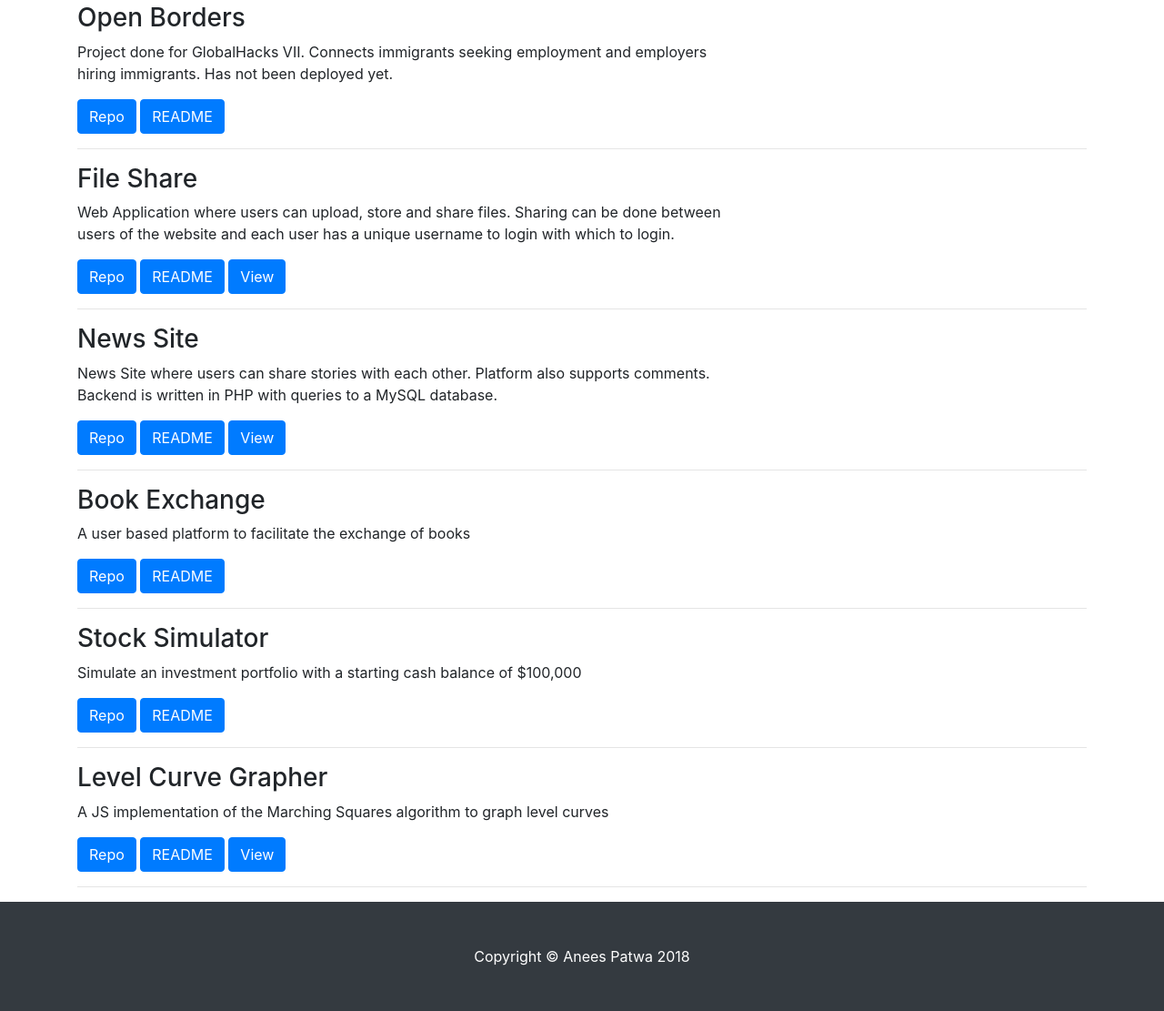
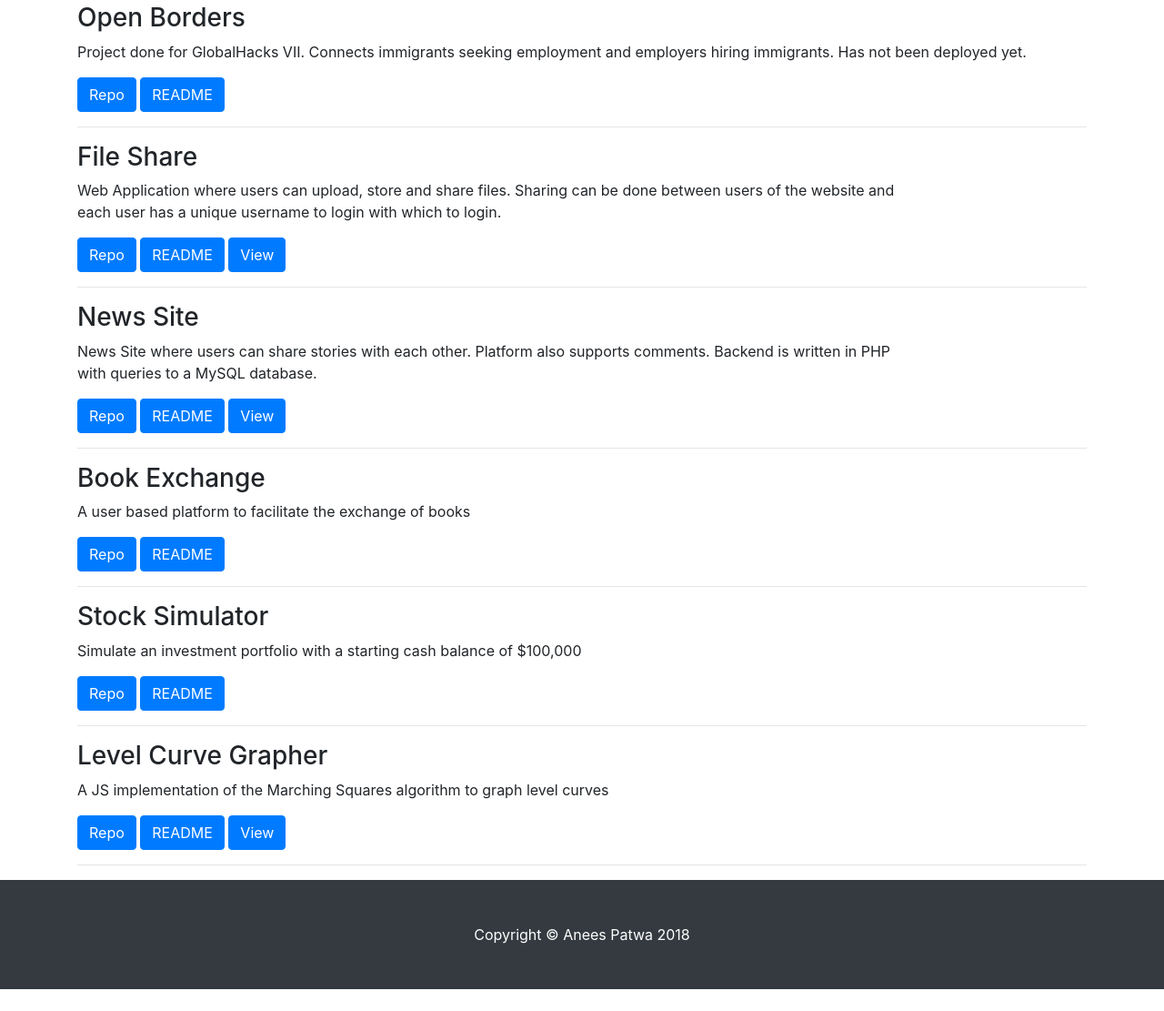
Before and after one commit to anees-patwa/anees-patwa.github.io, a website: page index.html in a window 1280 px wide. Shown: the part 149-1260 px from the top of the page at 91% size. After the commit the page ends 1236 px from the top, so only its background shows below. Drawn offline with Linux system fonts and the light colour scheme.

Commit message:
changed colunm size

```diff
--- a/index.html
+++ b/index.html
@@ -55,7 +55,7 @@
     <!-- Project One -->
     <div class="row">
 
-      <div class="col-md-8">
+      <div class="col-md-12">
         <h3>Open Borders</h3>
         <p>Project done for GlobalHacks VII. Connects immigrants seeking employment and employers hiring immigrants.
           Has not been deployed yet.
@@ -71,7 +71,7 @@
     <!-- Project Two -->
     <div class="row">
 
-      <div class="col-md-8">
+      <div class="col-md-10">
         <h3>File Share</h3>
         <p>Web Application where users can upload, store and share files. Sharing can be done between users of the
           website
@@ -89,7 +89,7 @@
     <!-- Project Three -->
     <div class="row">
 
-      <div class="col-md-8">
+      <div class="col-md-10">
         <h3>News Site</h3>
         <p>News Site where users can share stories with each other. Platform also supports comments. Backend is written
           in
@@ -108,7 +108,7 @@
     <div class="row">
 
 
-      <div class="col-md-8">
+      <div class="col-md-10">
         <h3>Book Exchange</h3>
         <p>A user based platform to facilitate the exchange of books</p>
         <a class="btn btn-primary" href="https://github.com/anees-patwa/BookExchange">Repo</a>
@@ -122,7 +122,7 @@
     <div class="row">
 
 
-      <div class="col-md-8">
+      <div class="col-md-10">
         <h3>Stock Simulator</h3>
         <p>Simulate an investment portfolio with a starting cash balance of $100,000</p>
         <a class="btn btn-primary" href="https://github.com/anees-patwa/StockSimulator">Repo</a>
@@ -135,7 +135,7 @@
     <div class="row">
 
 
-      <div class="col-md-8">
+      <div class="col-md-10">
         <h3>Level Curve Grapher</h3>
         <p>A JS implementation of the Marching Squares algorithm to graph level curves</p>
         <a class="btn btn-primary" href="https://github.com/anees-patwa/MarchingSquares">Repo</a>
```
